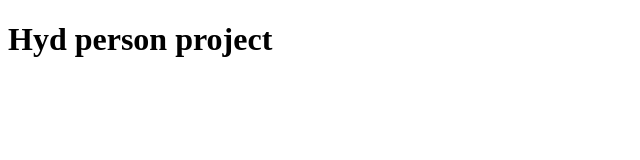
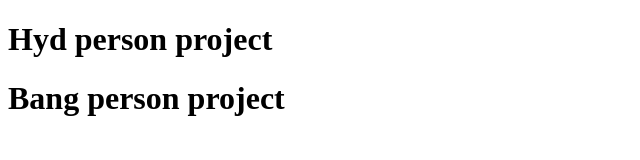
Before and after one commit to Arifa-Sanjamala2002/git-2, a plain HTML site: page index.html in a window 1280 px wide. Shown: the whole page, without its empty margins (0-640 px from the left). Drawn offline with Linux system fonts and the light colour scheme.

Commit message:
Bang project

```diff
--- a/index.html
+++ b/index.html
@@ -7,5 +7,6 @@
 </head>
 <body>
     <h1>Hyd person project</h1>
+    <h1>Bang person project</h1>
 </body>
 </html>
```
